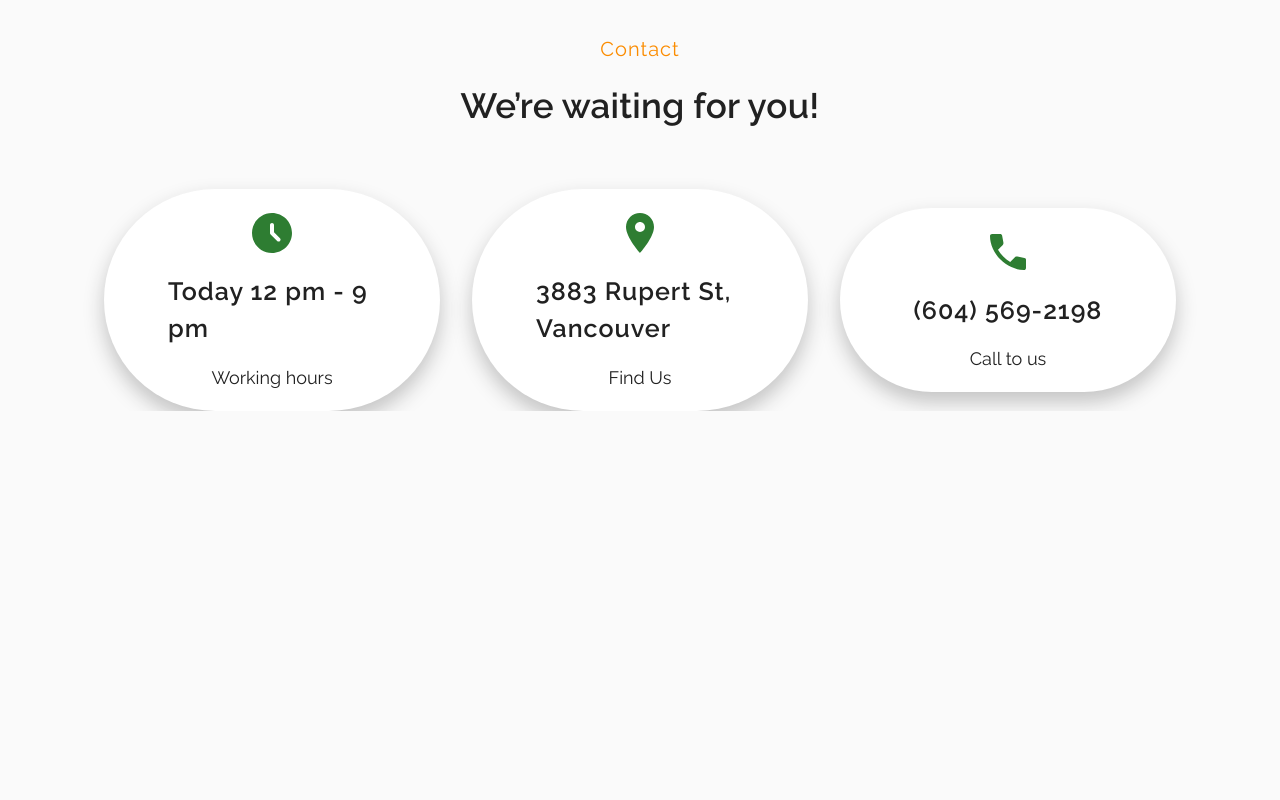
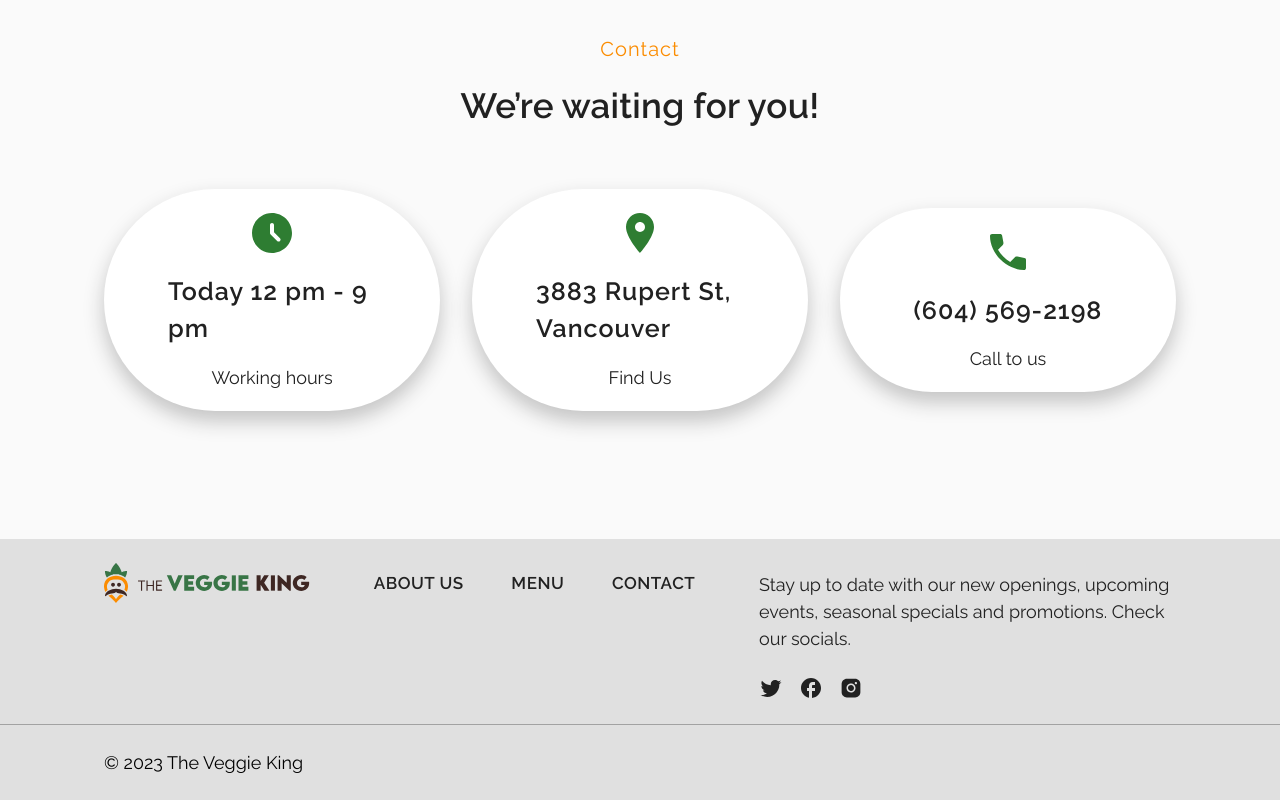
Before and after one commit to thejsdeveloper/the-veggie-king, a Next.js app: page / in a window 1280 px wide. Shown: the part 3162-3962 px from the top of the page. Before the commit the page ends 3573 px from the top, so only its background shows below. Built offline with nearby package versions, Linux system fonts and the light colour scheme.

Commit message:
feat: adding footer component

```diff
--- a/src/app/page.tsx
+++ b/src/app/page.tsx
@@ -1,5 +1,6 @@
 import AboutUs from "@/components/AboutUs";
 import ContactUs from "@/components/ContactUs";
+import Footer from "@/components/Footer";
 import Gallery from "@/components/Gallery";
 import Hero from "@/components/Hero";
 import Menu from "@/components/Menu";
@@ -12,6 +13,7 @@ export default function Home() {
       <Menu />
       <Gallery />
       <ContactUs />
+      <Footer />
     </main>
   );
 }
--- /dev/null
+++ b/src/components/Footer/Footer.tsx
@@ -0,0 +1,53 @@
+import Image from "next/image";
+import * as React from "react";
+import logo from "public/icons/logo.svg";
+import twitterIcon from "public/icons/twitter-icon.svg";
+import fbIcon from "public/icons/facebook-icon.svg";
+import instagramIcon from "public/icons/instagram-icon.svg";
+import Link from "next/link";
+
+function Footer() {
+  return (
+    <footer className="flex flex-col mt-32 bg-gray-300 divide-y divide-gray-900/[.32]">
+      <div className="grid grid-cols-footer gap-4 py-6  px-104">
+        <Image src={logo} alt="Veggie king logo" />
+        <nav className="flex flex-row justify-evenly flex-1 mt-2">
+          <Link
+            href="#about-us"
+            className="text-caption text-gray-900 font-semibold uppercase tracking-tight"
+          >
+            About Us
+          </Link>
+          <Link
+            href="#menu"
+            className="text-caption text-gray-900 font-semibold uppercase tracking-tight"
+          >
+            Menu
+          </Link>
+          <Link
+            href="#contact-us"
+            className="text-caption text-gray-900 font-semibold uppercase tracking-tight"
+          >
+            Contact
+          </Link>
+        </nav>
+        <div className="flex flex-col flex-1 space-y-6 mt-2">
+          <p className="text-xs text-gray-900 font-normal">
+            Stay up to date with our new openings, upcoming events, seasonal
+            specials and promotions. Check our socials.
+          </p>
+          <div className="flex flex-row space-x-4 items-center">
+            <Image src={twitterIcon} alt="twitter" />
+            <Image src={fbIcon} alt="facebook" />
+            <Image src={instagramIcon} alt="instagram" />
+          </div>
+        </div>
+      </div>
+      <div className="flex flex-row items-center px-104">
+        <p className="my-6 text-xs text-normal">© 2023 The Veggie King</p>
+      </div>
+    </footer>
+  );
+}
+
+export default Footer;
--- /dev/null
+++ b/src/components/Footer/index.ts
@@ -0,0 +1,2 @@
+export * from './Footer';
+export { default } from './Footer';
```
